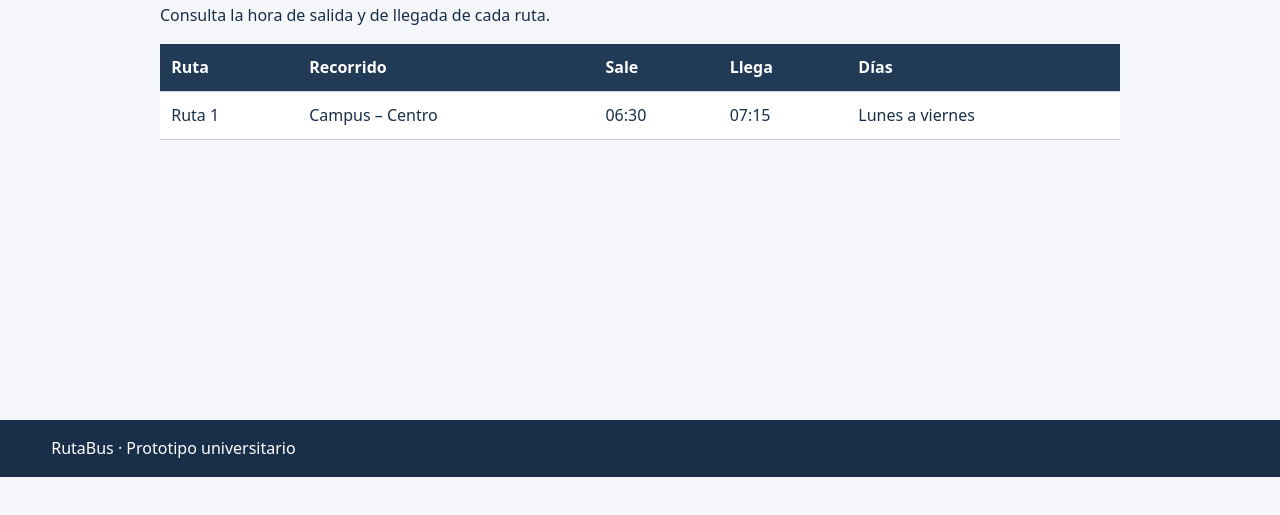
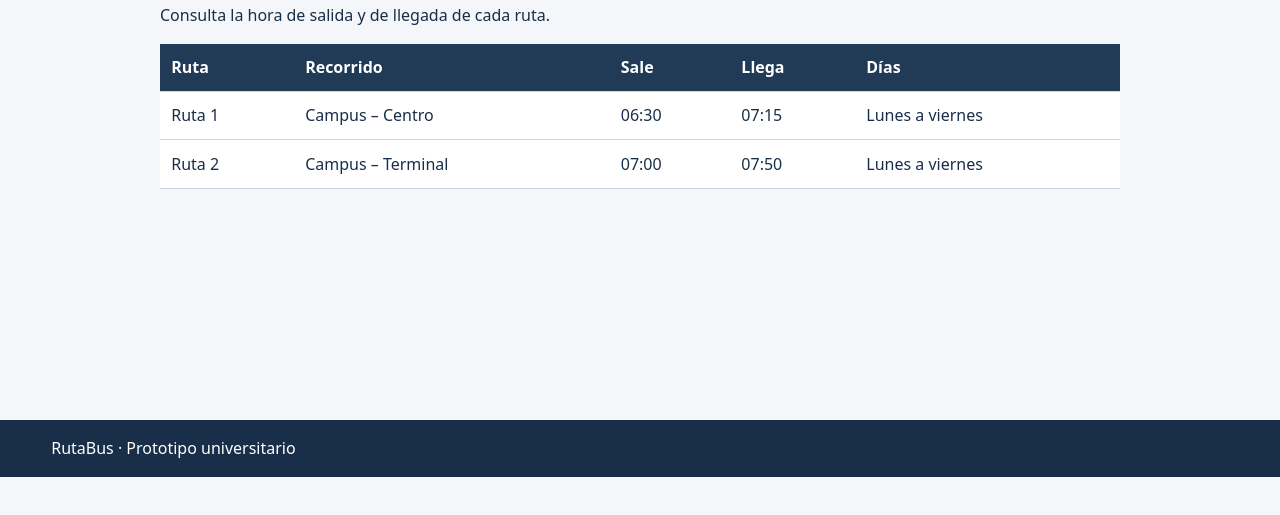
Before and after one commit to crissrdl/rutabus-vega, a plain HTML site: page index.html in a window 1280 px wide. Shown: the part 189-704 px from the top of the page. Drawn offline with Linux system fonts and the light colour scheme.

Commit message:
Agrega la Ruta 2 al listado

```diff
--- a/index.html
+++ b/index.html
@@ -3,4 +3,5 @@
 <title>Horarios de los buses de la universidad · RutaBus</title><link rel="stylesheet" href="estilo.css"></head>
 <body><header><strong>RutaBus</strong><nav aria-label="Menú principal"><a href="index.html">Rutas</a> <a href="horarios.html">Horarios</a> <a href="contacto.html">Contacto</a></nav></header>
 <main><h1>Horarios de los buses de la universidad</h1><p>Consulta la hora de salida y de llegada de cada ruta.</p><div class="scroll"><table><thead><tr><th>Ruta</th><th>Recorrido</th><th>Sale</th><th>Llega</th><th>Días</th></tr></thead><tbody>
-<tr><td>Ruta 1</td><td>Campus – Centro</td><td>06:30</td><td>07:15</td><td>Lunes a viernes</td></tr></tbody></table></div></main><footer>RutaBus · Prototipo universitario</footer></body></html>
+<tr><td>Ruta 1</td><td>Campus – Centro</td><td>06:30</td><td>07:15</td><td>Lunes a viernes</td></tr>
+<tr><td>Ruta 2</td><td>Campus – Terminal</td><td>07:00</td><td>07:50</td><td>Lunes a viernes</td></tr></tbody></table></div></main><footer>RutaBus · Prototipo universitario</footer></body></html>
```
